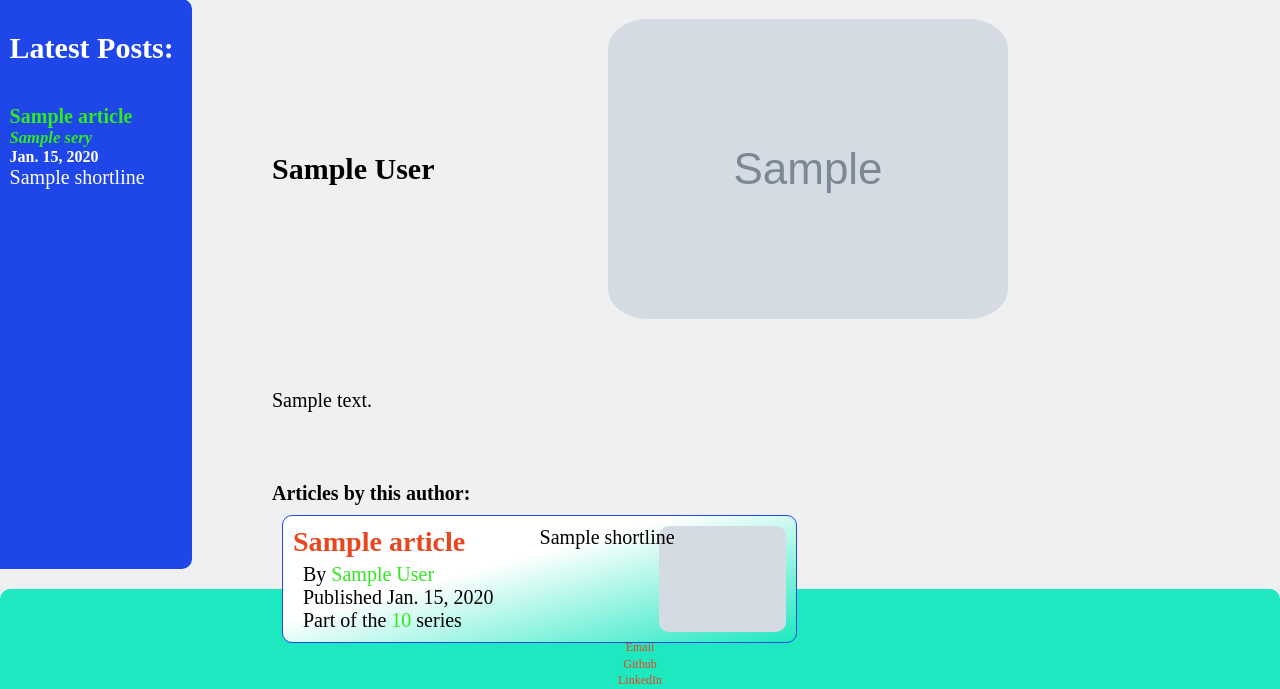
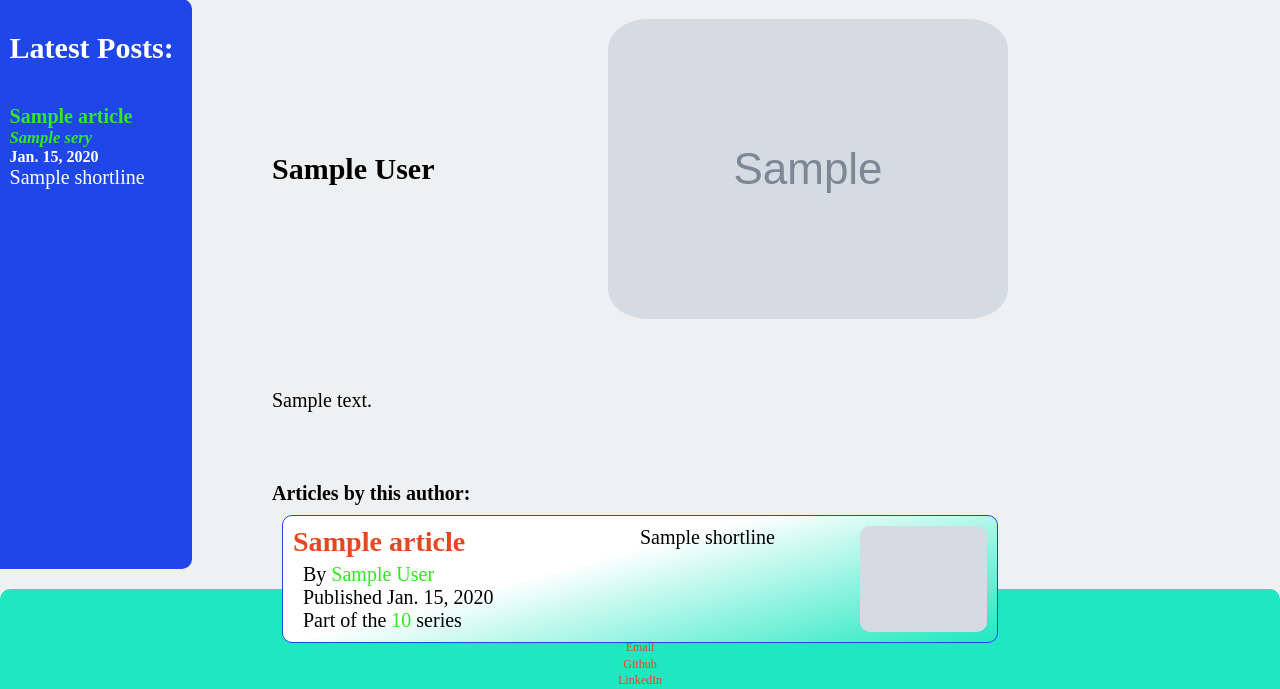
Before and after one commit to JClubb3/johnj.club, a Django app: template articles/templates/articles/author_detail.html in a window 1280 px wide. Shown: the part 111-800 px from the top of the page. Run offline with Django 3.2, Linux system fonts and the light colour scheme; the template is opened without the code that fills it: most values are stand-ins (such as "Sample title", 1, 10 or a date in 2020); grey boxes marked "Sample" are stand-in pictures.

Commit message:
Fix some minor styling issues.

```diff
--- a/articles/static/articles/css/_article_card.scss
+++ b/articles/static/articles/css/_article_card.scss
@@ -12,14 +12,16 @@
     border: 1px solid $secondaryColor;
     border-radius: $standardRadius;
     background: linear-gradient(165deg, white 40%, $primaryColor);
-    max-width: 70%;
+    max-width: 740px;
 
     .article-card-title {
         grid-area: title;
         font-size: 1.2em;
         padding-bottom: 5px;
+
         a {
             color: $accentColor !important;
+
             &:visited {
                 color: $accentColor !important;
             }
--- a/articles/static/articles/css/_series_detail.scss
+++ b/articles/static/articles/css/_series_detail.scss
@@ -2,6 +2,7 @@
 
 .series-title-image-container {
     display: flex;
+    margin-top: 20px;
 
     .series-title {
         align-self: center;
--- a/articles/static/articles/css/style.css
+++ b/articles/static/articles/css/style.css
@@ -184,6 +184,7 @@
   display: -webkit-box;
   display: -ms-flexbox;
   display: flex;
+  margin-top: 20px;
 }
 
 .series-title-image-container .series-title {
@@ -214,7 +215,7 @@
   border: 1px solid #1e46e8;
   border-radius: 10px;
   background: linear-gradient(165deg, white 40%, #1ee8c0);
-  max-width: 70%;
+  max-width: 740px;
 }
 
 .article-card .article-card-title {
```
Also changed, not shown: 1 other file.
